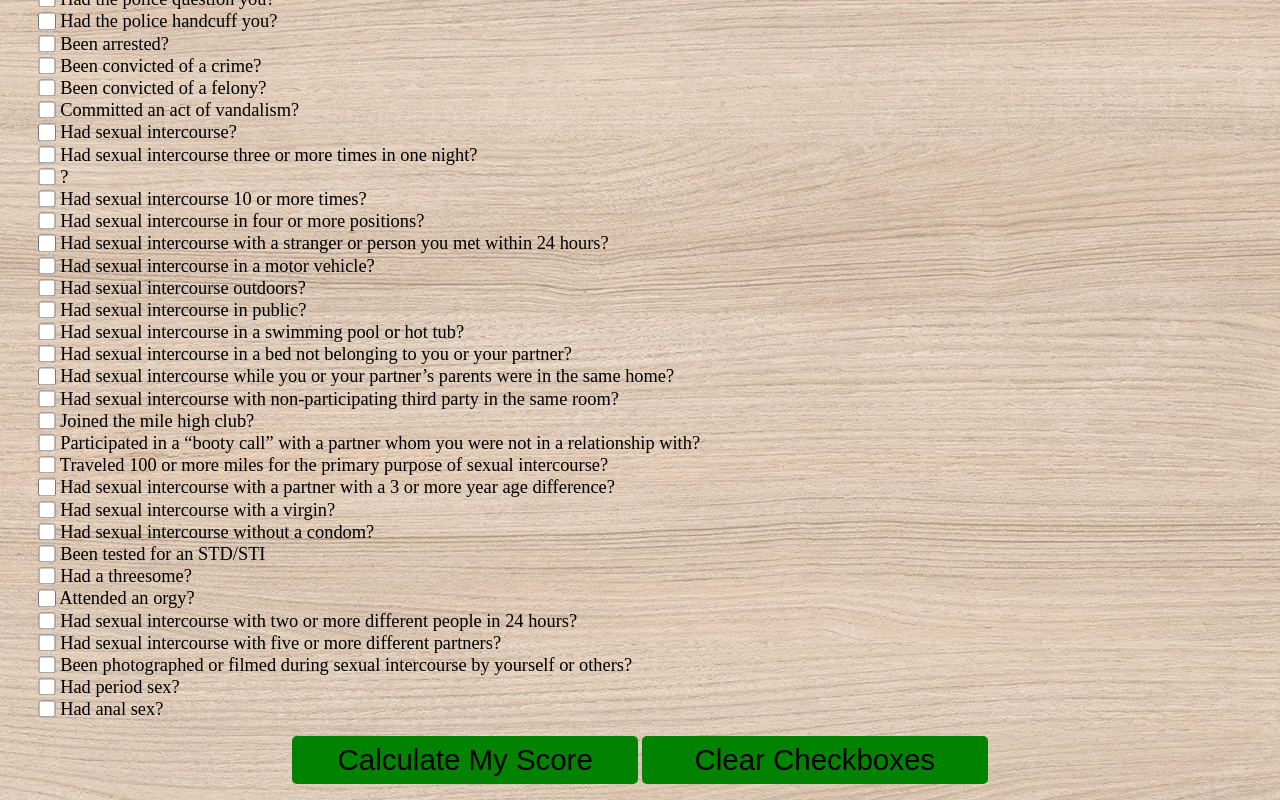
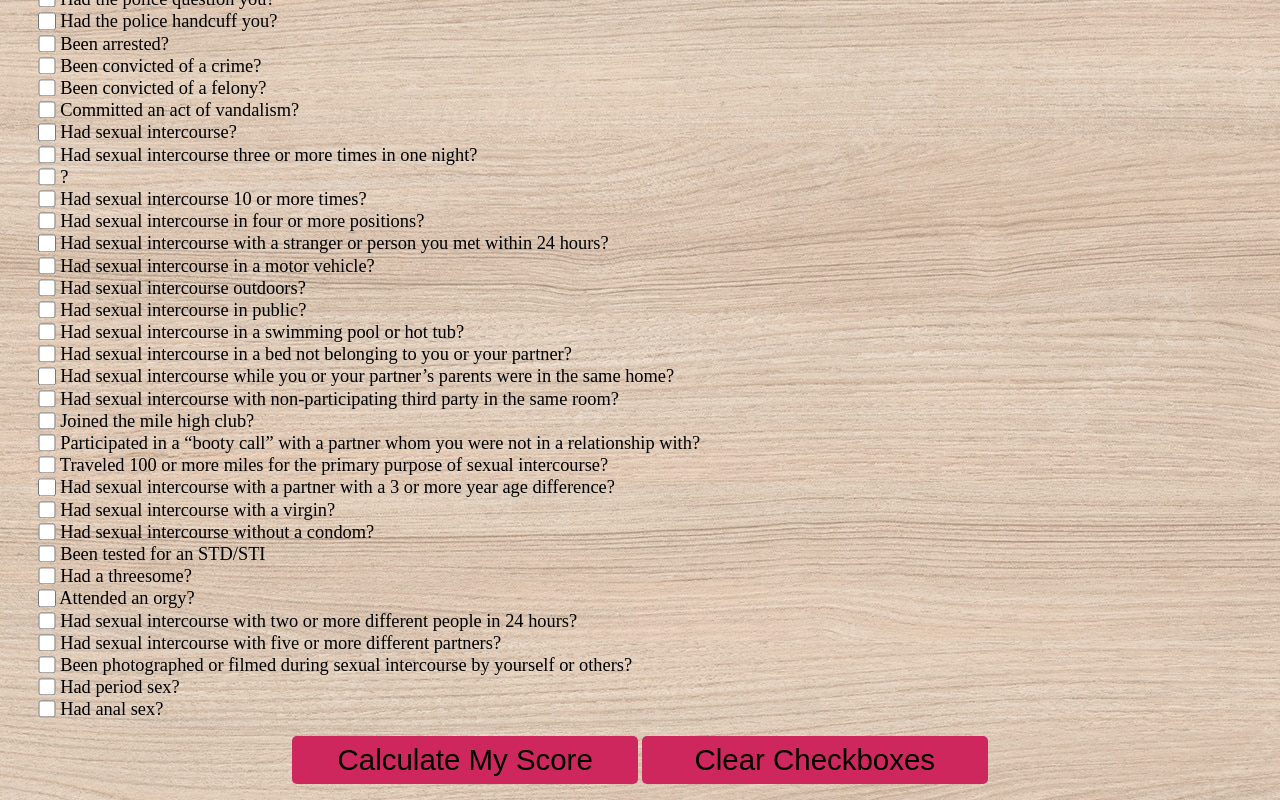
Before and after one commit to NotImbecile/Purity-Test, a plain HTML site: page index.html in a window 1280 px wide. Shown: the part 1361-2161 px from the top of the page. Drawn offline with Linux system fonts and the light colour scheme.

Commit message:
Update style.css

```diff
--- a/style.css
+++ b/style.css
@@ -14,7 +14,7 @@ html, body {
 
 #submit, #clear {
   border-radius: 5px;
-  background-color: rgb(1, 131, 1);
+  background-color: rgb(205, 39, 94);
   border: none;
   font-size: 2.3vw;
   width: 27%;
```
